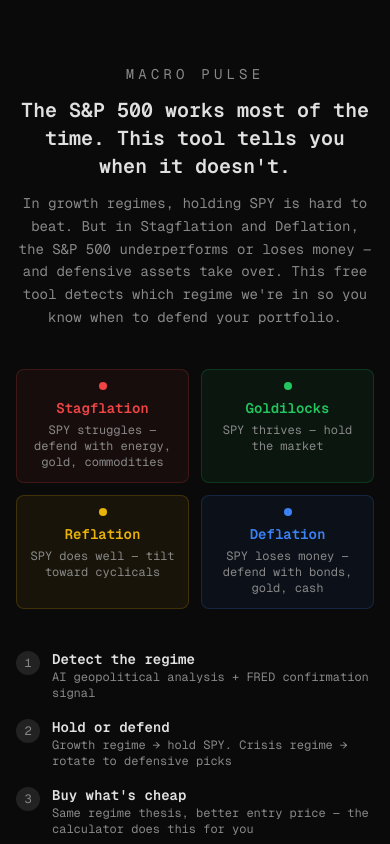
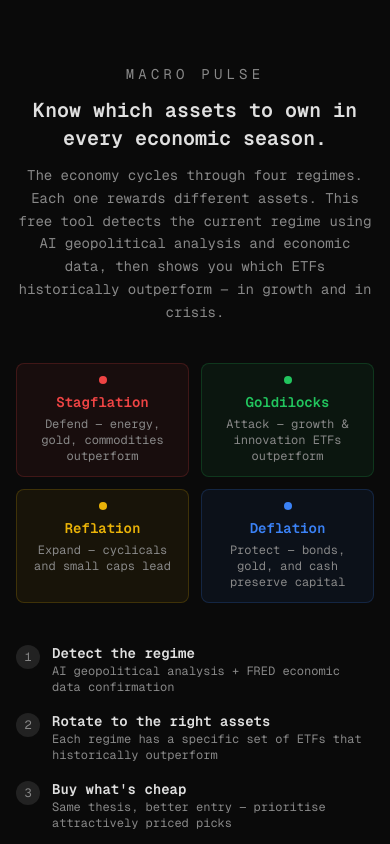
Before and after one commit to lucasr0drigues9/macro-pulse, a Next.js app in the folder macro-pulse/frontend/: page / in a window 390 px wide. Shown: the top 844 px of the page. Built offline with nearby package versions, Linux system fonts and the light colour scheme; no server answers.

Commit message:
Update welcome — framework outperforms in all regimes, not just defensive

```diff
--- a/macro-pulse/frontend/src/components/Welcome.tsx
+++ b/macro-pulse/frontend/src/components/Welcome.tsx
@@ -3,16 +3,16 @@
 import { REGIME_COLORS } from "@/lib/mockData";
 
 const seasons = [
-  { name: "Stagflation", desc: "SPY struggles — defend with energy, gold, commodities", color: REGIME_COLORS.Stagflation.color },
-  { name: "Goldilocks", desc: "SPY thrives — hold the market", color: REGIME_COLORS.Goldilocks.color },
-  { name: "Reflation", desc: "SPY does well — tilt toward cyclicals", color: REGIME_COLORS.Reflation.color },
-  { name: "Deflation", desc: "SPY loses money — defend with bonds, gold, cash", color: REGIME_COLORS.Deflation.color },
+  { name: "Stagflation", desc: "Defend — energy, gold, commodities outperform", color: REGIME_COLORS.Stagflation.color },
+  { name: "Goldilocks", desc: "Attack — growth & innovation ETFs outperform", color: REGIME_COLORS.Goldilocks.color },
+  { name: "Reflation", desc: "Expand — cyclicals and small caps lead", color: REGIME_COLORS.Reflation.color },
+  { name: "Deflation", desc: "Protect — bonds, gold, and cash preserve capital", color: REGIME_COLORS.Deflation.color },
 ];
 
 const steps = [
-  { num: "1", title: "Detect the regime", desc: "AI geopolitical analysis + FRED confirmation signal" },
-  { num: "2", title: "Hold or defend", desc: "Growth regime → hold SPY. Crisis regime → rotate to defensive picks" },
-  { num: "3", title: "Buy what's cheap", desc: "Same regime thesis, better entry price — the calculator does this for you" },
+  { num: "1", title: "Detect the regime", desc: "AI geopolitical analysis + FRED economic data confirmation" },
+  { num: "2", title: "Rotate to the right assets", desc: "Each regime has a specific set of ETFs that historically outperform" },
+  { num: "3", title: "Buy what's cheap", desc: "Same thesis, better entry — prioritise attractively priced picks" },
 ];
 
 export default function Welcome() {
@@ -22,12 +22,12 @@
       <div className="text-center mb-10">
         <h1 className="text-sm tracking-[0.3em] uppercase text-[#888] mb-3">Macro Pulse</h1>
         <p className="text-xl sm:text-2xl text-[#e0e0e0] font-bold mb-3">
-          The S&amp;P 500 works most of the time.<br className="hidden sm:block" /> This tool tells you when it doesn&apos;t.
+          Know which assets to own<br className="hidden sm:block" /> in every economic season.
         </p>
         <p className="text-sm text-[#888] max-w-lg mx-auto leading-relaxed">
-          In growth regimes, holding SPY is hard to beat. But in Stagflation and Deflation,
-          the S&amp;P 500 underperforms or loses money — and defensive assets take over.
-          This free tool detects which regime we&apos;re in so you know when to defend your portfolio.
+          The economy cycles through four regimes. Each one rewards different assets.
+          This free tool detects the current regime using AI geopolitical analysis and economic data,
+          then shows you which ETFs historically outperform — in growth and in crisis.
         </p>
       </div>
 
@@ -72,7 +72,7 @@
       {/* Key insight */}
       <div className="p-3 rounded-lg bg-[#111] border border-[#222] mb-8">
         <p className="text-xs text-[#888] text-center leading-relaxed">
-          <span className="text-[#e0e0e0]">19 years of data (2007–2026):</span> In Goldilocks and Reflation, SPY averaged +6-7% — hard to beat with sector picks. In Stagflation and Deflation, defensive picks returned +2-7% while SPY averaged -1% to +5%. The framework&apos;s value is knowing when to stop holding the market and start defending.
+          <span className="text-[#e0e0e0]">19 years of data (2007–2026):</span> In Goldilocks, growth picks averaged +32% vs SPY +15%. In Stagflation, defensive picks returned +17% vs SPY +1%. In Deflation, picks stayed positive while SPY lost money. The framework outperformed in 82% of regime periods by owning the right assets at the right time.
         </p>
       </div>
 
```
